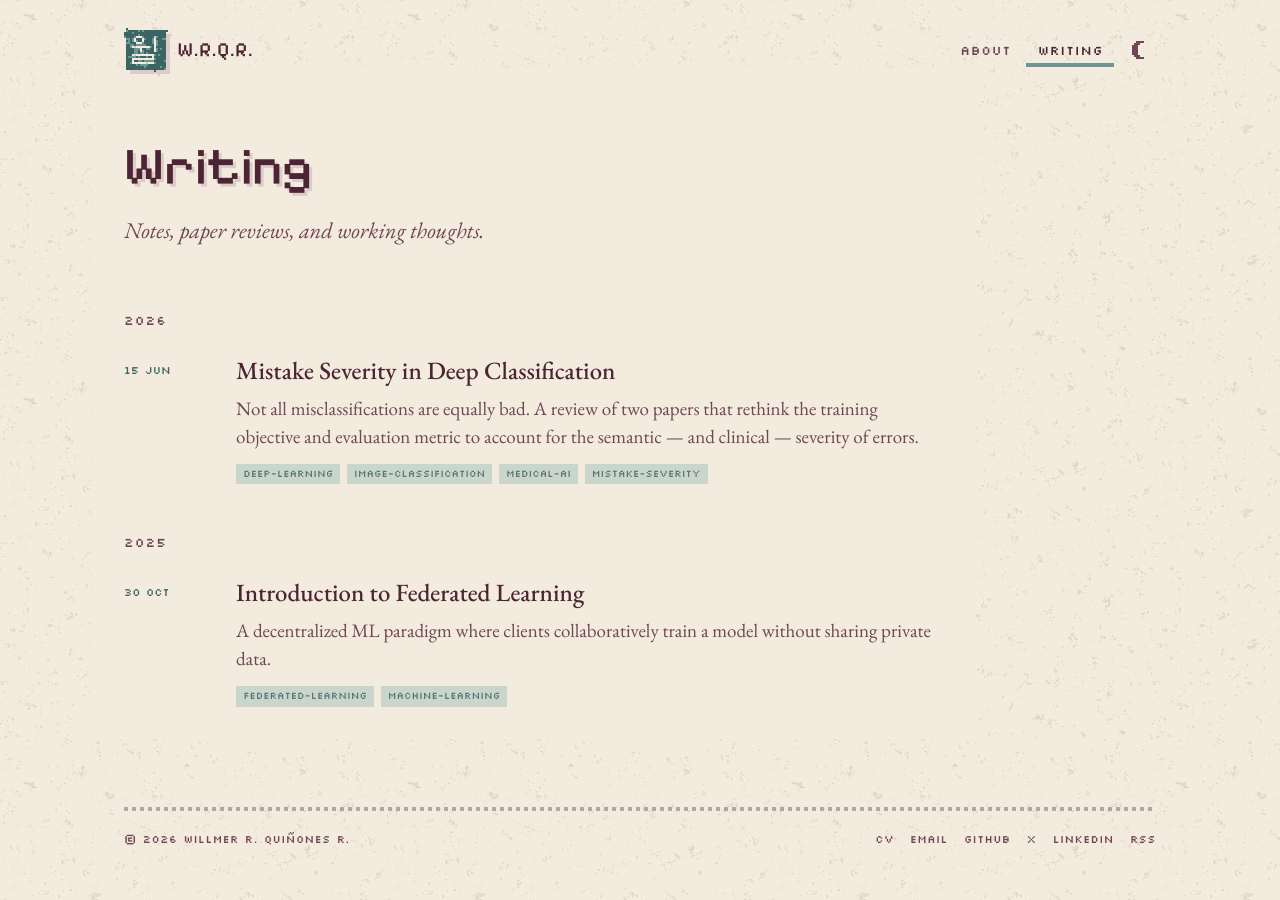
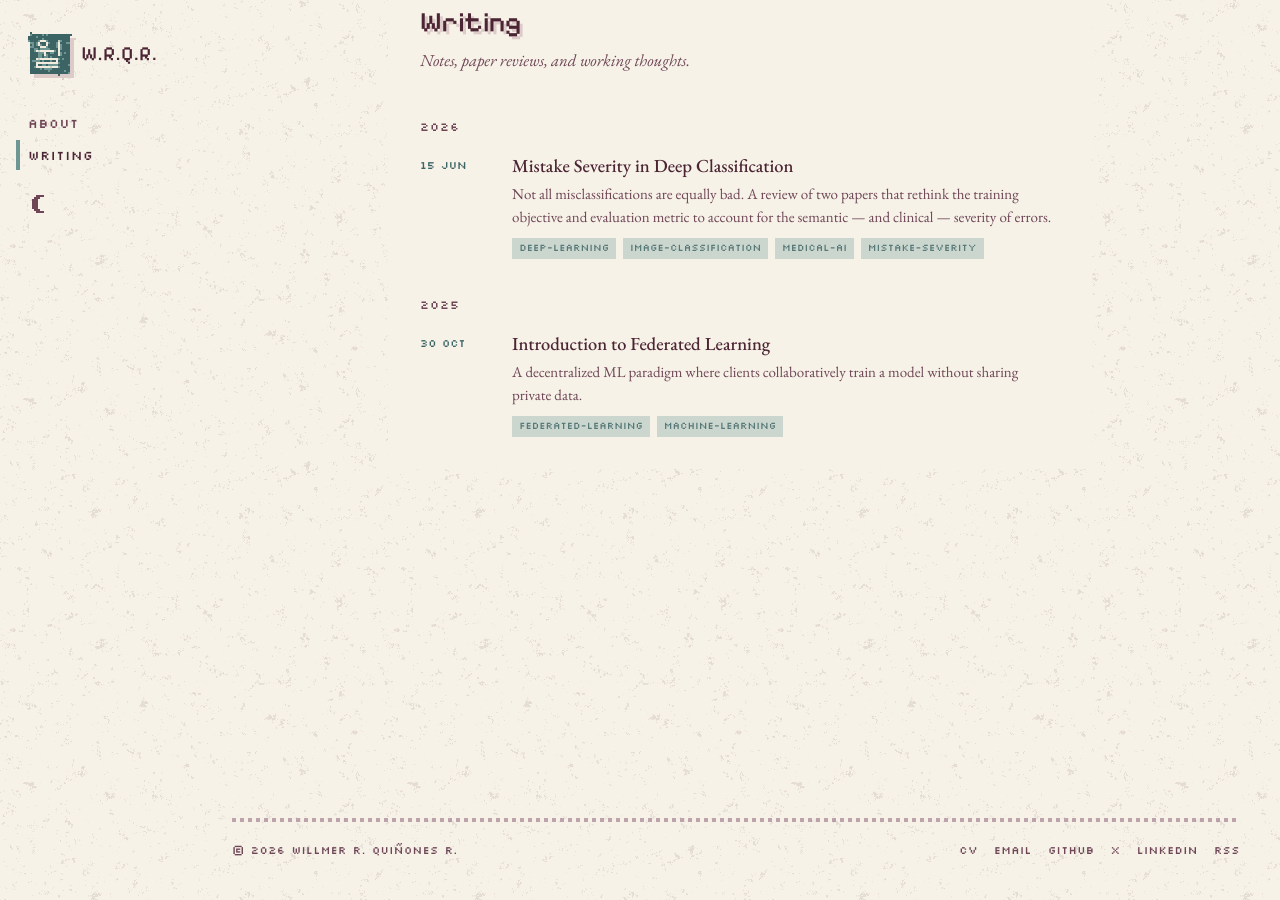
Before and after one commit to WRafell/wrafell.github.io, a Jekyll site: the page built from _pages/writing.html, in a window 1280 px wide. Built offline with Jekyll 4.4.1, drawn with Linux system fonts in a browser that asks for light colours.

Commit message:
Move header to left sidebar, shrink writing type, lighten paper
Desktop header becomes a sticky left column (mobile keeps the top bar).
Posts drop to Literata 15px in a 36rem column; writing index type scaled down.
Light-mode paper lightened to #F7F2E8.

AI-assisted code

```diff
--- a/assets/css/main.css
+++ b/assets/css/main.css
@@ -5,8 +5,8 @@
    ============================================================ */
 
 :root {
-  --paper: #F3EBDD;
-  --paper-deep: #EAE0CD;
+  --paper: #F7F2E8;
+  --paper-deep: #EEE7D9;
   --ink: #4B2533;
   --ink-soft: #6E4656;
   --mauve: #A3828F;
@@ -234,6 +234,41 @@ a:focus-visible { outline: 2px solid var(--teal-deep); outline-offset: 2px; }
 
 .site-header { position: relative; }
 .header-tools { display: flex; align-items: center; gap: 0.35rem; }
+
+/* desktop: header becomes a sticky left column; main + footer sit to its right */
+@media (min-width: 641px) {
+  body {
+    display: grid;
+    grid-template-columns: 12.5rem minmax(0, 1fr);
+    grid-template-rows: 1fr auto;
+    min-height: 100vh;
+  }
+  .site-header {
+    grid-column: 1;
+    grid-row: 1 / span 2;
+    position: sticky;
+    top: 0;
+    align-self: start;
+    height: 100vh;
+    max-width: none;
+    margin: 0;
+    padding: 2rem 1rem 2rem 1.75rem;
+    flex-direction: column;
+    align-items: flex-start;
+    justify-content: flex-start;
+    gap: 2rem;
+  }
+  .header-tools { flex-direction: column; align-items: flex-start; gap: 1rem; }
+  .site-nav { flex-direction: column; gap: 0.1rem; }
+  .site-nav a { padding: 0.3rem 0.5rem 0.3rem 0.75rem; margin-left: -0.75rem; }
+  .site-nav a[aria-current="page"] {
+    background-size: var(--px) 100%;
+    background-position: 0 0;
+  }
+  .theme-toggle { margin-left: -0.5rem; }
+  main, .site-footer { grid-column: 2; max-width: var(--wide); margin: 0; padding-left: 2rem; padding-right: 2.5rem; }
+  main { padding-top: 2rem; }
+}
 
 .icon-btn {
   display: inline-flex;
@@ -523,8 +558,10 @@ mjx-container[display="true"] { overflow-x: auto; overflow-y: hidden; max-width:
   box-shadow: 0 0 0 2rem var(--paper);
 }
 
-.writing { max-width: 820px; }
-.writing-header { padding: 2.5rem 0 1rem; }
+.writing { max-width: 40rem; font-size: 0.9375rem; }
+.writing-header { padding: 0.5rem 0 0.5rem; }
+.writing .page-title { font-size: 1.75rem; }
+.writing .lede { font-size: 1.05rem; margin-top: 0.75rem; }
 
 .page-title {
   margin: 0;
@@ -536,31 +573,31 @@ mjx-container[display="true"] { overflow-x: auto; overflow-y: hidden; max-width:
 }
 .writing-header .lede { margin-bottom: 0; }
 
-.year { margin-top: 3rem; }
-.year .label { margin: 0 0 1.5rem; }
+.year { margin-top: 2.25rem; }
+.year .label { margin: 0 0 1.1rem; font-size: 0.75rem; }
 
 .post-list { margin: 0; padding: 0; list-style: none; }
 .post-list > li {
   display: grid;
-  grid-template-columns: 5.5rem 1fr;
-  gap: 1.5rem;
-  margin-bottom: 2.25rem;
+  grid-template-columns: 4.5rem 1fr;
+  gap: 1.25rem;
+  margin-bottom: 1.6rem;
 }
 .post-list time {
-  padding-top: 0.45rem;
+  padding-top: 0.2rem;
   font-family: var(--font-label);
   font-size: 0.6875rem;
   color: var(--teal-deep);
 }
 .post-link {
-  font-size: 1.55rem;
-  line-height: 1.25;
+  font-size: 1.15rem;
+  line-height: 1.3;
   font-weight: 500;
   color: var(--ink);
   text-decoration: none;
 }
 .post-link:hover { color: var(--teal-deep); background: none; text-decoration: underline dotted 2px; }
-.post-list p { margin: 0.4rem 0 0.75rem; color: var(--ink-soft); line-height: 1.5; }
+.post-list p { margin: 0.3rem 0 0.6rem; color: var(--ink-soft); line-height: 1.5; }
 
 .tags { display: flex; flex-wrap: wrap; gap: 0.4rem; margin: 0; padding: 0; list-style: none; }
 .tags li {
@@ -574,8 +611,8 @@ mjx-container[display="true"] { overflow-x: auto; overflow-y: hidden; max-width:
 
 /* ---------- single post ---------- */
 
-.post { max-width: 48rem; margin: 0 auto; }
-.post-header { padding: 1.5rem 0 1rem; }
+.post { max-width: 36rem; margin: 0; }
+.post-header { padding: 0.5rem 0 0.75rem; }
 .back {
   font-family: var(--font-label);
   font-size: 0.6875rem;
@@ -585,23 +622,23 @@ mjx-container[display="true"] { overflow-x: auto; overflow-y: hidden; max-width:
 .meta {
   display: flex;
   gap: 1rem;
-  margin: 2rem 0 0.75rem;
+  margin: 1.5rem 0 0.6rem;
   font-family: var(--font-label);
-  font-size: 0.6875rem;
+  font-size: 0.625rem;
   color: var(--teal-deep);
 }
 .post-title {
   margin: 0;
   font-family: var(--font-pixel);
   font-weight: 500;
-  font-size: clamp(2rem, 4.6vw, 3rem);
-  line-height: 1.1;
+  font-size: 1.6rem;
+  line-height: 1.15;
   text-shadow: calc(var(--px) * 0.75) calc(var(--px) * 0.75) 0 var(--mauve-pale);
 }
 .post-dek {
-  margin: 1.1rem 0 1.25rem;
+  margin: 0.75rem 0 1rem;
   font-family: var(--font-post);
-  font-size: 1.25rem;
+  font-size: 1rem;
   font-style: italic;
   line-height: 1.45;
   color: var(--ink-soft);
@@ -610,12 +647,16 @@ mjx-container[display="true"] { overflow-x: auto; overflow-y: hidden; max-width:
 .post-body {
   max-width: none;
   font-family: var(--font-post);
-  font-size: 1.25rem;
-  line-height: 1.75;
+  font-size: 0.9375rem;
+  line-height: 1.7;
 }
 .post-body > h1:first-child { display: none; } /* title is already in the header */
-.post-body h1 { font-size: 1.6rem; font-weight: 700; margin: 2.5rem 0 1rem; }
+.post-body h1 { font-size: 1.2rem; font-weight: 700; margin: 2rem 0 0.75rem; }
+.post-body h2 { font-size: 0.75rem; margin: 2.25rem 0 1rem; }
 .post-body h3, .post-body h4 { font-family: var(--font-post); }
+.post-body h3 { font-size: 1.05rem; margin: 1.75rem 0 0.6rem; }
+.post-body h4 { font-size: 0.975rem; }
+.post-body pre { font-size: 0.8rem; }
 .post-body strong, .post-body b { font-weight: 700; }
 .post-body h2::after { content: none; }
 .post-body hr { background: none; } /* keeps the section gap, drops the line */
@@ -639,7 +680,11 @@ mjx-container[display="true"] { overflow-x: auto; overflow-y: hidden; max-width:
 
 /* ---------- responsive ---------- */
 
-@media (max-width: 880px) {
+@media (max-width: 1080px) {
+  .hero { grid-template-columns: minmax(150px, 220px) 1fr; gap: 2.5rem; }
+}
+
+@media (max-width: 1040px) {
   .about-body { grid-template-columns: 1fr; gap: 3rem; }
   .side { position: static; display: grid; grid-template-columns: 140px 1fr; gap: 2rem; align-items: start; }
   .side-block { margin-top: 0; }
@@ -661,11 +706,8 @@ mjx-container[display="true"] { overflow-x: auto; overflow-y: hidden; max-width:
   .side { grid-template-columns: 1fr; }
   .side .fern { max-width: 150px; }
 
-  .post-body { font-size: 1.125rem; line-height: 1.7; }
-  .post-dek { font-size: 1.125rem; }
   .post-list > li { grid-template-columns: 1fr; gap: 0.35rem; }
   .post-list time { padding-top: 0; }
-  .post-link { font-size: 1.35rem; }
 }
 
 @media (prefers-reduced-motion: reduce) {
```
